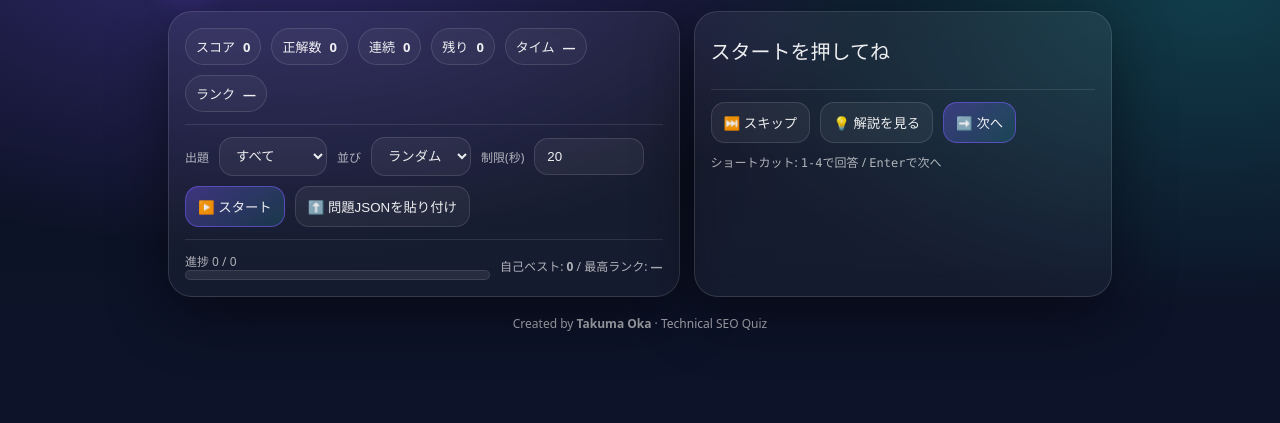
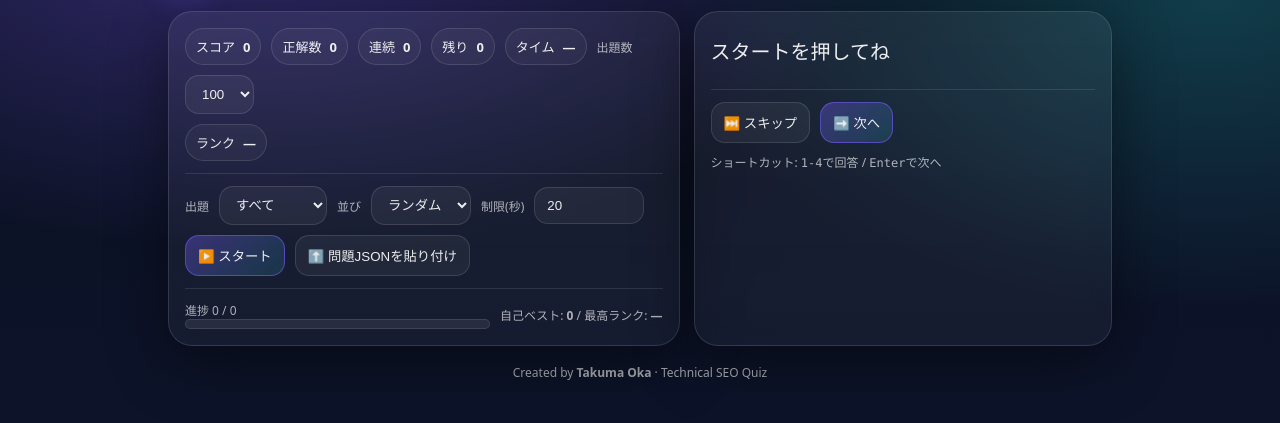
Before and after one commit to takuma51/techseo-quiz, a plain HTML site: page index.html in a window 1280 px wide. Shown: the part 83-506 px from the top of the page. Drawn offline with Linux system fonts and the light colour scheme.

Commit message:
Update index.html

```diff
--- a/index.html
+++ b/index.html
@@ -251,6 +251,12 @@
             <span class="pill">連続 <b id="streak">0</b></span>
             <span class="pill">残り <b id="remaining">0</b></span>
             <span class="pill">タイム <b id="time">—</b></span>
+            <span class="muted tiny">出題数</span>
+            <select id="count">
+              <option value="20">20</option>
+              <option value="50">50</option>
+              <option value="100" selected>100</option>
+            </select>
           </div>
           <span class="pill">ランク <b id="rank">—</b></span>
         </div>
@@ -304,7 +310,6 @@
 
         <div class="row">
           <button class="btn" id="skipBtn">⏭️ スキップ</button>
-          <button class="btn" id="revealBtn">💡 解説を見る</button>
           <button class="btn primary" id="nextBtn">➡️ 次へ</button>
         </div>
 
@@ -1317,7 +1322,6 @@ const limitEl = $("limit");
 const startBtn = $("startBtn");
 const nextBtn = $("nextBtn");
 const skipBtn = $("skipBtn");
-const revealBtn = $("revealBtn");
 const resetBestBtn = $("resetBestBtn");
 const shareBtn = $("shareBtn");
 
@@ -1706,11 +1710,6 @@ skipBtn.onclick = ()=>{
   next();
 };
 
-revealBtn.onclick = ()=>{
-  if(!current || locked) return;
-  judge(-2);
-};
-
 resetBestBtn.onclick = ()=>{
   localStorage.removeItem(STORAGE_KEY);
   best = 0;
```
